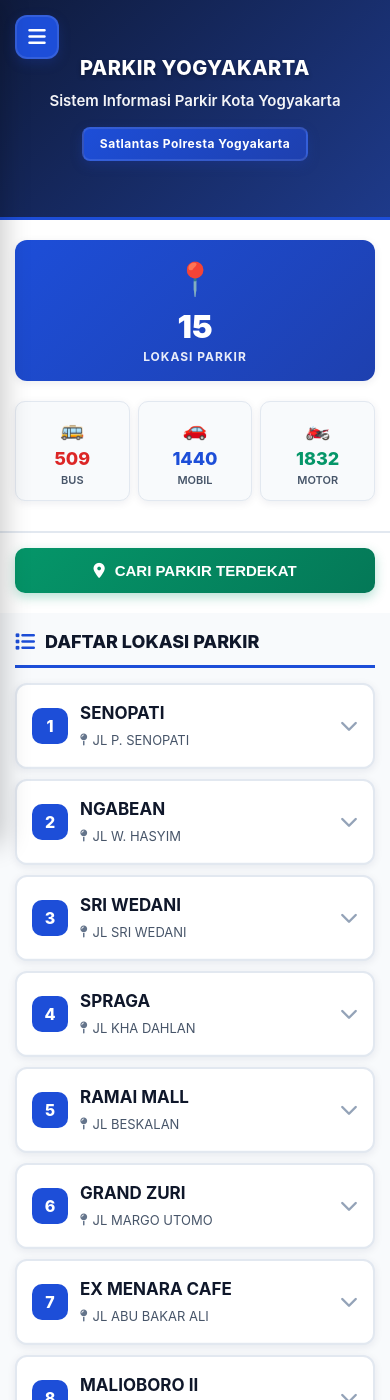
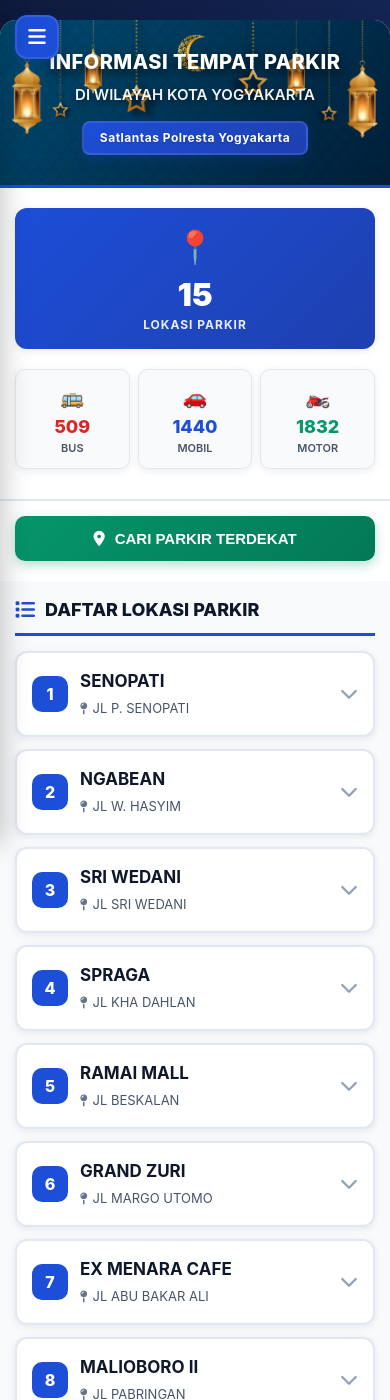
Before and after one commit to satlantaspolrestayka/parkir-jogja-2026, a website: page index.html in a window 390 px wide. Shown: the top 1400 px of the page. Drawn offline with nearby package versions, Linux system fonts and the light colour scheme; no server answers.

Commit message:
Refactor styles and layout for header and capacity display
Updated styles and structure for the main header, container, and capacity display. Improved responsiveness and adjusted layout for better usability.

```diff
--- a/index.html
+++ b/index.html
@@ -244,22 +244,34 @@
             text-align: center;
         }
 
-        /* ====== HEADER UTAMA ====== */
+        /* ====== HEADER UTAMA - DENGAN GAMBAR RAMADHAN ====== */
         .main-header {
             position: relative;
             color: white;
             text-align: center;
             border-bottom: 3px solid var(--primary-600);
             width: 100%;
-            min-height: 250px;
+            aspect-ratio: 3556 / 1535;
             display: flex;
             flex-direction: column;
             align-items: center;
             justify-content: center;
-            padding: 60px 20px;
+            padding: 40px 20px;
             overflow: hidden;
             isolation: isolate;
-            background: linear-gradient(135deg, var(--navy-900), #1E3A8A);
+        }
+
+        .ramadan-bg-img {
+            position: absolute;
+            top: 0;
+            left: 0;
+            width: 100%;
+            height: 100%;
+            object-fit: cover;
+            mix-blend-mode: multiply;
+            opacity: 1;
+            z-index: 0;
+            pointer-events: none;
         }
 
         .main-header h1 {
@@ -270,16 +282,17 @@
             line-height: 1.2;
             letter-spacing: 0.5px;
             margin-bottom: 10px;
-            text-shadow: 0 2px 4px rgba(0,0,0,0.3);
+            text-shadow: 0 4px 12px rgba(0, 0, 0, 0.7);
         }
 
         .title-sub {
             position: relative;
             z-index: 1;
-            font-size: clamp(16px, 3vw, 20px);
+            font-size: clamp(16px, 3vw, 22px);
             font-weight: 600;
             margin-bottom: 15px;
             opacity: 0.95;
+            text-shadow: 0 2px 8px rgba(0, 0, 0, 0.7);
         }
 
         .operation-badge {
@@ -295,6 +308,7 @@
             border: 2px solid rgba(255, 255, 255, 0.1);
             box-shadow: 0 4px 12px rgba(30, 64, 175, 0.3);
             letter-spacing: 0.5px;
+            text-shadow: 0 1px 2px rgba(0,0,0,0.2);
         }
 
         /* ====== LOADING OVERLAY ====== */
@@ -345,12 +359,12 @@
             100% { transform: rotate(360deg); }
         }
 
-        /* ====== CONTAINER ====== */
+        /* ====== CONTAINER - DIPERBAIKI AGAR TIDAK TERPOTONG ====== */
         .container {
             max-width: 1200px;
-            margin: 0 auto;
+            margin: 20px auto;
             background: white;
-            border-radius: 0 0 16px 16px;
+            border-radius: 16px;
             box-shadow: var(--shadow-deep);
             overflow: hidden;
             min-height: 600px;
@@ -408,6 +422,12 @@
             text-align: center;
             box-shadow: var(--shadow-soft);
             border: 1px solid var(--gray-200);
+            transition: var(--transition-base);
+        }
+
+        .capacity-tab:hover {
+            transform: translateY(-2px);
+            box-shadow: var(--shadow-medium);
         }
 
         .tab-icon {
@@ -427,6 +447,7 @@
             font-size: 11px;
             color: var(--gray-600);
             font-weight: 600;
+            text-transform: uppercase;
         }
 
         .tab-bus .tab-icon, .tab-bus .tab-number { color: var(--danger-600); }
@@ -496,11 +517,11 @@
             font-size: 20px;
         }
 
-        /* LOKASI LIST - TAMPILAN BARU (HANYA NAMA & ALAMAT) */
+        /* LOKASI LIST - TAMPILAN PROFESIONAL */
         .lokasi-list {
             display: flex;
             flex-direction: column;
-            gap: 10px;
+            gap: 12px;
         }
 
         .lokasi-item {
@@ -556,6 +577,7 @@
             display: flex;
             align-items: center;
             gap: 8px;
+            flex-wrap: wrap;
         }
 
         .closest-badge {
@@ -593,7 +615,7 @@
             color: var(--primary-600);
         }
 
-        /* DETAIL KAPASITAS - MUNCUL SAAT DI EXPAND */
+        /* DETAIL KAPASITAS - DIGABUNG MENJADI SATU CARD */
         .lokasi-detail {
             max-height: 0;
             overflow: hidden;
@@ -611,68 +633,94 @@
             padding: 20px 15px;
         }
 
-        .kapasitas-display {
+        /* KAPASITAS CARD - DIGABUNG */
+        .kapasitas-card {
             background: white;
-            border-radius: 10px;
-            padding: 15px;
-            margin-bottom: 15px;
+            border-radius: 12px;
+            padding: 16px;
+            margin-bottom: 16px;
             border: 1px solid var(--gray-200);
-        }
-
-        .kapasitas-header {
-            display: flex;
-            justify-content: space-between;
-            align-items: center;
-            margin-bottom: 10px;
+            box-shadow: var(--shadow-soft);
         }
 
         .kapasitas-title {
-            font-weight: 600;
-            color: var(--gray-700);
+            font-size: 15px;
+            font-weight: 700;
+            color: var(--gray-800);
+            margin-bottom: 12px;
             display: flex;
             align-items: center;
             gap: 8px;
-            font-size: 14px;
-        }
-
-        .kapasitas-numbers {
-            font-weight: 700;
-            color: var(--primary-700);
-            font-size: 15px;
-        }
-
-        .visual-bar-container {
-            height: 8px;
-            background: var(--gray-200);
-            border-radius: 4px;
-            overflow: hidden;
-            margin: 10px 0;
-        }
-
-        .visual-bar {
-            height: 100%;
-            border-radius: 4px;
-            transition: width 0.5s ease;
-        }
-
-        .status-badge {
-            display: inline-flex;
-            align-items: center;
-            padding: 4px 10px;
-            border-radius: 20px;
+            padding-bottom: 8px;
+            border-bottom: 2px solid var(--gray-100);
+        }
+
+        .kapasitas-title i {
+            color: var(--primary-600);
+        }
+
+        .kapasitas-grid {
+            display: grid;
+            grid-template-columns: repeat(3, 1fr);
+            gap: 12px;
+        }
+
+        .kapasitas-item {
+            text-align: center;
+            padding: 10px 5px;
+            background: var(--gray-50);
+            border-radius: 8px;
+            border: 1px solid var(--gray-200);
+        }
+
+        .kapasitas-item .icon {
+            font-size: 20px;
+            margin-bottom: 5px;
+            display: block;
+        }
+
+        .kapasitas-item .label {
             font-size: 11px;
             font-weight: 600;
+            color: var(--gray-600);
+            text-transform: uppercase;
+            margin-bottom: 4px;
+        }
+
+        .kapasitas-item .value {
+            font-size: 16px;
+            font-weight: 800;
+        }
+
+        .kapasitas-item.bus .value { color: var(--danger-600); }
+        .kapasitas-item.mobil .value { color: var(--primary-600); }
+        .kapasitas-item.motor .value { color: var(--success-600); }
+
+        /* STATUS INDICATOR SEDERHANA */
+        .status-indicator {
+            display: flex;
+            align-items: center;
+            justify-content: center;
             gap: 5px;
             margin-top: 5px;
-        }
-
-        .status-high { background: #dcfce7; color: #166534; border: 1px solid #86efac; }
-        .status-medium { background: #fef3c7; color: #92400e; border: 1px solid #fcd34d; }
-        .status-low { background: #fee2e2; color: #991b1b; border: 1px solid #fca5a5; }
-        .status-full { background: #f1f5f9; color: #64748b; border: 1px solid #cbd5e1; }
+            font-size: 11px;
+            font-weight: 600;
+        }
+
+        .status-dot {
+            width: 8px;
+            height: 8px;
+            border-radius: 50%;
+            display: inline-block;
+        }
+
+        .status-dot.high { background: #10b981; }
+        .status-dot.medium { background: #f59e0b; }
+        .status-dot.low { background: #ef4444; }
+        .status-dot.full { background: #6b7280; }
 
         .lokasi-jarak {
-            margin: 15px 0;
+            margin: 16px 0;
             padding: 12px;
             background: #e0f2fe;
             border-radius: 8px;
@@ -685,11 +733,16 @@
             border-left: 4px solid #0284c7;
         }
 
+        .lokasi-jarak i {
+            font-size: 16px;
+        }
+
         .lokasi-jarak-loading {
             background: linear-gradient(90deg, #f1f5f9, #e2e8f0, #f1f5f9);
             background-size: 200% 100%;
             animation: loading 1.5s infinite;
             color: var(--gray-500);
+            border-left-color: var(--gray-400);
         }
 
         @keyframes loading {
@@ -697,12 +750,12 @@
             100% { background-position: -200% 0; }
         }
 
-        /* TOMBOL RUTE YANG LEBIH FLEKSIBEL */
+        /* TOMBOL RUTE YANG DIPERBAIKI */
         .btn-route-container {
             display: flex;
             flex-direction: column;
             gap: 10px;
-            margin-top: 15px;
+            margin-top: 16px;
         }
 
         .btn-route-primary {
@@ -733,24 +786,24 @@
         }
 
         .btn-route-options {
-            display: flex;
+            display: grid;
+            grid-template-columns: repeat(3, 1fr);
             gap: 8px;
         }
 
         .btn-route-option {
-            flex: 1;
-            padding: 12px;
+            padding: 10px 5px;
             border: 2px solid var(--gray-200);
             border-radius: 8px;
             background: white;
             color: var(--gray-700);
-            font-size: 13px;
+            font-size: 12px;
             font-weight: 600;
             cursor: pointer;
             display: flex;
             align-items: center;
             justify-content: center;
-            gap: 6px;
+            gap: 5px;
             transition: var(--transition-base);
         }
 
@@ -761,7 +814,7 @@
         }
 
         .btn-route-option i {
-            font-size: 16px;
+            font-size: 14px;
         }
 
         /* FOOTER */
@@ -850,14 +903,19 @@
             .compact-header { display: none; }
             .actions-section, .main-content { padding: 0 30px 30px; }
             .menu-sidebar { width: 380px; }
-            .main-header { padding: 50px 30px; min-height: 280px; }
+            .main-header { padding: 60px 40px; }
             .main-header h1 { font-size: 32px; }
             .title-sub { font-size: 20px; }
+            .operation-badge { padding: 10px 24px; font-size: 14px; }
+
+            .kapasitas-grid {
+                gap: 16px;
+            }
         }
 
         @media (max-width: 480px) {
             .btn-route-options {
-                flex-direction: column;
+                grid-template-columns: 1fr;
             }
 
             .menu-toggle {
@@ -870,12 +928,15 @@
 
             .main-header {
                 padding: 40px 15px;
-                min-height: 220px;
             }
 
             .main-header h1 { font-size: 20px; }
             .title-sub { font-size: 15px; }
             .operation-badge { padding: 6px 16px; font-size: 12px; }
+
+            .kapasitas-grid {
+                gap: 8px;
+            }
         }
 
         @media (max-width: 360px) {
@@ -894,6 +955,10 @@
             .lokasi-nomor {
                 width: 32px;
                 height: 32px;
+                font-size: 14px;
+            }
+
+            .kapasitas-item .value {
                 font-size: 14px;
             }
         }
@@ -941,10 +1006,11 @@
     </div>
 
     <div class="container">
-        <!-- HEADER UTAMA -->
+        <!-- HEADER UTAMA - DENGAN GAMBAR RAMADHAN -->
         <div class="main-header">
-            <h1>PARKIR YOGYAKARTA</h1>
-            <h2 class="title-sub">Sistem Informasi Parkir Kota Yogyakarta</h2>
+            <img src="ramadhan.png" alt="Ramadan" class="ramadan-bg-img" onerror="this.style.display='none'">
+            <h1>INFORMASI TEMPAT PARKIR</h1>
+            <h2 class="title-sub">DI WILAYAH KOTA YOGYAKARTA</h2>
             <div class="operation-badge">Satlantas Polresta Yogyakarta</div>
         </div>
 
@@ -1173,14 +1239,6 @@
                 const mobilStatus = getStatus(mobilAvailable, item.max_mobil);
                 const motorStatus = getStatus(motorAvailable, item.max_motor);
 
-                const busColor = getStatusColor(busStatus);
-                const mobilColor = getStatusColor(mobilStatus);
-                const motorColor = getStatusColor(motorStatus);
-
-                const busPercent = item.max_bus > 0 ? Math.round((busAvailable / item.max_bus) * 100) : 0;
-                const mobilPercent = item.max_mobil > 0 ? Math.round((mobilAvailable / item.max_mobil) * 100) : 0;
-                const motorPercent = item.max_motor > 0 ? Math.round((motorAvailable / item.max_motor) * 100) : 0;
-
                 const distanceText = distance ? formatDistance(distance) : null;
 
                 html += `
@@ -1209,59 +1267,59 @@
                                     </div>
                                 ` : ''}
 
-                                <div class="kapasitas-display">
-                                    <div class="kapasitas-header">
-                                        <div class="kapasitas-title"><i class="fas fa-bus"></i> BUS</div>
-                                        <div class="kapasitas-numbers">${busAvailable}/${item.max_bus}</div>
+                                <!-- KAPASITAS DIGABUNG DALAM SATU CARD -->
+                                <div class="kapasitas-card">
+                                    <div class="kapasitas-title">
+                                        <i class="fas fa-parking"></i> KETERSEDIAAN PARKIR
                                     </div>
-                                    <div class="visual-bar-container">
-                                        <div class="visual-bar" style="width: ${busPercent}%; background: ${busColor};"></div>
-                                    </div>
-                                    <div class="status-badge status-${busStatus}">
-                                        ${getStatusIcon(busStatus)} ${busPercent}% ${getStatusText(busStatus)}
+
+                                    <div class="kapasitas-grid">
+                                        <div class="kapasitas-item bus">
+                                            <span class="icon">🚌</span>
+                                            <div class="label">BUS</div>
+                                            <div class="value">${busAvailable}/${item.max_bus}</div>
+                                            <div class="status-indicator">
+                                                <span class="status-dot ${busStatus}"></span>
+                                                ${getStatusText(busStatus)}
+                                            </div>
+                                        </div>
+
+                                        <div class="kapasitas-item mobil">
+                                            <span class="icon">🚗</span>
+                                            <div class="label">MOBIL</div>
+                                            <div class="value">${mobilAvailable}/${item.max_mobil}</div>
+                                            <div class="status-indicator">
+                                                <span class="status-dot ${mobilStatus}"></span>
+                                                ${getStatusText(mobilStatus)}
+                                            </div>
+                                        </div>
+
+                                        <div class="kapasitas-item motor">
+                                            <span class="icon">🏍️</span>
+                                            <div class="label">MOTOR</div>
+                                            <div class="value">${motorAvailable}/${item.max_motor}</div>
+                                            <div class="status-indicator">
+                                                <span class="status-dot ${motorStatus}"></span>
+                                                ${getStatusText(motorStatus)}
+                                            </div>
+                                        </div>
                                     </div>
                                 </div>
 
-                                <div class="kapasitas-display">
-                                    <div class="kapasitas-header">
-                                        <div class="kapasitas-title"><i class="fas fa-car"></i> MOBIL</div>
-                                        <div class="kapasitas-numbers">${mobilAvailable}/${item.max_mobil}</div>
-                                    </div>
-                                    <div class="visual-bar-container">
-                                        <div class="visual-bar" style="width: ${mobilPercent}%; background: ${mobilColor};"></div>
-                                    </div>
-                                    <div class="status-badge status-${mobilStatus}">
-                                        ${getStatusIcon(mobilStatus)} ${mobilPercent}% ${getStatusText(mobilStatus)}
-                                    </div>
-                                </div>
-
-                                <div class="kapasitas-display">
-                                    <div class="kapasitas-header">
-                                        <div class="kapasitas-title"><i class="fas fa-motorcycle"></i> MOTOR</div>
-                                        <div class="kapasitas-numbers">${motorAvailable}/${item.max_motor}</div>
-                                    </div>
-                                    <div class="visual-bar-container">
-                                        <div class="visual-bar" style="width: ${motorPercent}%; background: ${motorColor};"></div>
-                                    </div>
-                                    <div class="status-badge status-${motorStatus}">
-                                        ${getStatusIcon(motorStatus)} ${motorPercent}% ${getStatusText(motorStatus)}
-                                    </div>
-                                </div>
-
-                                <!-- TOMBOL RUTE DENGAN 3 PILIHAN -->
+                                <!-- TOMBOL RUTE YANG SUDAH DIPERBAIKI -->
                                 <div class="btn-route-container">
                                     <button class="btn-route-primary" onclick="event.stopPropagation(); bukaRute('${item.koordinat}', '${item.nama}', 'auto')">
                                         <i class="fas fa-directions"></i> RUTE KE SINI
                                     </button>
                                     <div class="btn-route-options">
                                         <button class="btn-route-option" onclick="event.stopPropagation(); bukaRute('${item.koordinat}', '${item.nama}', 'google')">
-                                            <i class="fab fa-google"></i> Google Maps
+                                            <i class="fab fa-google"></i> Google
                                         </button>
                                         <button class="btn-route-option" onclick="event.stopPropagation(); bukaRute('${item.koordinat}', '${item.nama}', 'waze')">
                                             <i class="fas fa-location-dot"></i> Waze
                                         </button>
                                         <button class="btn-route-option" onclick="event.stopPropagation(); bukaRute('${item.koordinat}', '${item.nama}', 'apple')">
-                                            <i class="fas fa-map"></i> Apple Maps
+                                            <i class="fas fa-map"></i> Apple
                                         </button>
                                     </div>
                                 </div>
@@ -1284,18 +1342,39 @@
             renderList();
         };
 
-        // ====== FUNGSI RUTE (FLEKSIBEL) ======
+        // ====== FUNGSI RUTE YANG DIPERBAIKI (PASTIKAN MCDONALD'S BISA) ======
         window.bukaRute = function(koordinat, nama, pilihan) {
-            if (!koordinat) {
-                showNotification('❌ Koordinat tidak tersedia');
+            // Cegah event bubbling
+            if (event) event.stopPropagation();
+
+            // Validasi koordinat
+            if (!koordinat || koordinat === '' || koordinat === 'undefined' || koordinat === 'null') {
+                showNotification('❌ Koordinat tidak tersedia untuk ' + nama);
                 return;
             }
 
+            // Bersihkan koordinat
             koordinat = koordinat.trim();
-            const encodedNama = encodeURIComponent(nama);
+
+            // Tampilkan loading
+            showNotification(`🗺️ Membuka peta...`);
+
+            // Fungsi untuk membuka URL
+            const bukaUrl = (url) => {
+                try {
+                    window.open(url, '_blank');
+                } catch (e) {
+                    // Fallback ke Google Maps
+                    const fallbackUrl = `https://www.google.com/maps/search/?api=1&query=${encodeURIComponent(koordinat)}`;
+                    window.open(fallbackUrl, '_blank');
+                }
+            };
+
+            // Deteksi device
             const isIOS = /iPad|iPhone|iPod/.test(navigator.userAgent);
             const isAndroid = /Android/.test(navigator.userAgent);
 
+            // Siapkan URL berdasarkan pilihan
             let url = '';
 
             if (pilihan === 'google' || (pilihan === 'auto' && !isIOS)) {
@@ -1305,12 +1384,16 @@
                 } else {
                     url = `https://www.google.com/maps/search/?api=1&query=${koordinat}`;
                 }
-                window.open(url, '_blank');
+                bukaUrl(url);
 
             } else if (pilihan === 'waze') {
                 // Waze
-                url = `https://waze.com/ul?q=${koordinat}&navigate=yes`;
-                window.open(url, '_blank');
+                if (appState.userPosition) {
+                    url = `https://www.waze.com/ul?ll=${koordinat}&navigate=yes&from=${appState.userPosition.lat},${appState.userPosition.lng}`;
+                } else {
+                    url = `https://www.waze.com/ul?q=${koordinat}&navigate=yes`;
+                }
+                bukaUrl(url);
 
             } else if (pilihan === 'apple' || (pilihan === 'auto' && isIOS)) {
                 // Apple Maps
@@ -1321,24 +1404,28 @@
                 }
 
                 // Coba buka Apple Maps
-                window.location.href = url;
-
-                // Fallback ke Google Maps jika gagal
-                setTimeout(() => {
-                    if (document.hasFocus()) {
-                        const fallbackUrl = `https://www.google.com/maps/search/?api=1&query=${koordinat}`;
-                        window.open(fallbackUrl, '_blank');
-                    }
-                }, 800);
+                try {
+                    window.location.href = url;
+
+                    // Fallback ke Google Maps setelah 1 detik jika gagal
+                    setTimeout(() => {
+                        if (document.hasFocus()) {
+                            const fallbackUrl = `https://www.google.com/maps/search/?api=1&query=${koordinat}`;
+                            window.open(fallbackUrl, '_blank');
+                        }
+                    }, 1000);
+                } catch (e) {
+                    const fallbackUrl = `https://www.google.com/maps/search/?api=1&query=${koordinat}`;
+                    window.open(fallbackUrl, '_blank');
+                }
                 return;
             }
-
-            showNotification(`🗺️ Membuka ${pilihan === 'auto' ? 'peta' : pilihan}...`);
         };
 
         // ====== CARI PARKIR TERDEKAT ======
         window.cariParkirTerdekat = async function() {
             const btn = document.getElementById('btnCari');
+            const originalText = btn.innerHTML;
             btn.disabled = true;
             btn.innerHTML = '<i class="fas fa-spinner fa-pulse"></i> MENCARI...';
 
@@ -1360,10 +1447,11 @@
                 showNotification('📍 Parkir terdekat ditemukan!');
 
             } catch (error) {
-                showNotification('❌ Gagal mendapatkan lokasi');
+                console.error('Error:', error);
+                showNotification('❌ Gagal mendapatkan lokasi. Periksa izin GPS.');
             } finally {
                 btn.disabled = false;
-                btn.innerHTML = '<i class="fas fa-location-dot"></i> CARI PARKIR TERDEKAT';
+                btn.innerHTML = originalText;
             }
         };
 
@@ -1393,9 +1481,17 @@
                     },
                     (err) => {
                         hideLoading();
-                        reject(err);
+                        let pesan = 'Gagal mendapatkan lokasi';
+                        if (err.code === 1) pesan = 'Izin lokasi ditolak';
+                        else if (err.code === 2) pesan = 'GPS tidak tersedia';
+                        else if (err.code === 3) pesan = 'Waktu habis';
+                        reject(pesan);
                     },
-                    { enableHighAccuracy: true, timeout: 8000 }
+                    {
+                        enableHighAccuracy: true,
+                        timeout: 10000,
+                        maximumAge: 0
+                    }
                 );
             });
         }
@@ -1456,31 +1552,14 @@
             return 'full';
         }
 
-        function getStatusColor(status) {
-            return {
-                'high': '#10b981',
-                'medium': '#f59e0b',
-                'low': '#ef4444',
-                'full': '#6b7280'
-            }[status];
-        }
-
-        function getStatusIcon(status) {
-            return {
-                'high': '✅',
-                'medium': '⚠️',
-                'low': '🚨',
-                'full': '⛔'
-            }[status];
-        }
-
         function getStatusText(status) {
-            return {
+            const texts = {
                 'high': 'Tersedia',
                 'medium': 'Tersedia',
                 'low': 'Tersedia',
                 'full': 'Penuh'
-            }[status];
+            };
+            return texts[status] || 'Penuh';
         }
 
         // ====== COUNTERS ======
```
